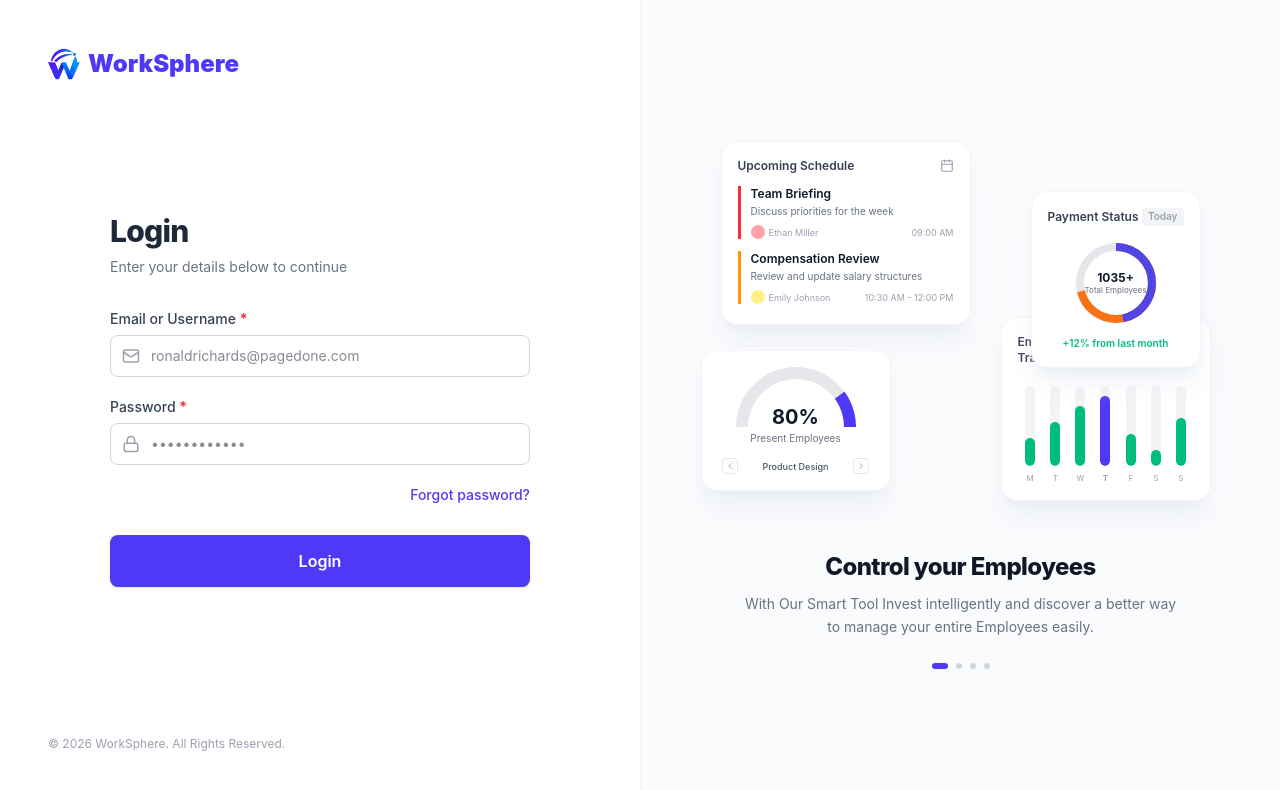
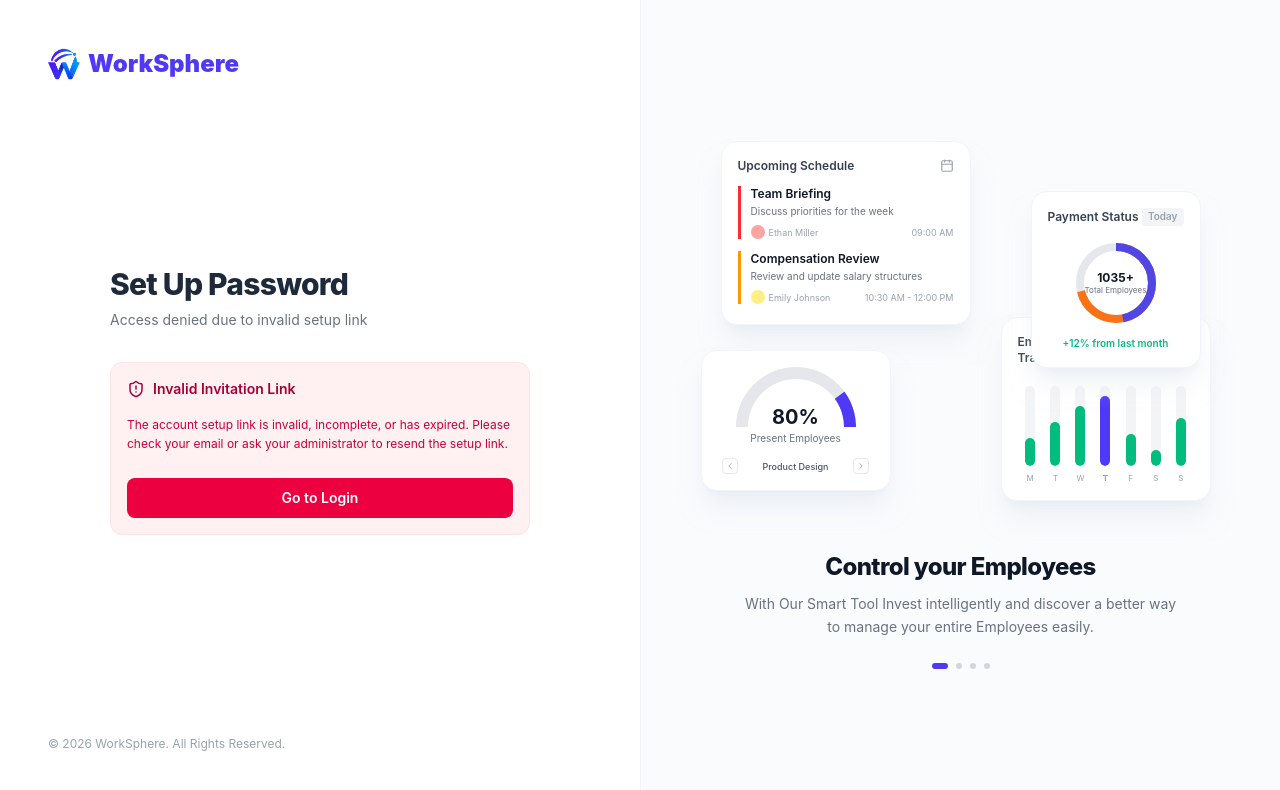
Before and after one commit to Prashantk-2107/HRMS_frontend, a React (Vite) app: page /create-password in a window 1280 px wide. Before the commit this address led to /login. Shown: the top 790 px of the page. Built offline with nearby package versions, Linux system fonts and the light colour scheme; no server answers.

Commit message:
Added create password page for new user

```diff
--- a/index.html
+++ b/index.html
@@ -10,7 +10,7 @@
     (function () {
       try {
         const saved = localStorage.getItem('theme');
-        const theme = saved || (window.matchMedia('(prefers-color-scheme: dark)').matches ? 'dark' : 'light');
+        const theme = saved || 'light';
         if (theme === 'dark') {
           document.documentElement.classList.add('dark');
         } else {
@@ -21,6 +21,15 @@
       }
     })();
   </script>
+  <style>
+    /* Prevent flash of unstyled theme content on reload */
+    html {
+      background-color: #f8fafc; /* light theme fallback: slate-50 */
+    }
+    html.dark {
+      background-color: #020617; /* dark theme fallback: slate-950 */
+    }
+  </style>
 </head>
 
 <body>
--- a/src/app/router/routes/routes.jsx
+++ b/src/app/router/routes/routes.jsx
@@ -4,6 +4,7 @@ import PublicRoute from '../guards/publicRoutes';
 import ProtectedRoute from '../guards/protectedRoutes';
 import LoginPage from '../../../modules/auth/pages/LoginPage';
 import ForgotPasswordPage from '../../../modules/auth/pages/ForgotPasswordPage';
+import CreatePasswordPage from '../../../modules/auth/pages/CreatePasswordPage';
 import DashboardPage from '../../../modules/dashboard/pages/DashboardPage';
 import DashboardLayout from '../../../components/layout/DashboardLayout';
 import EmployeesPage from '../../../modules/employees/pages/EmployeesPage';
@@ -35,6 +36,10 @@ export const routes = [
       {
         path: '/forgot-password',
         element: <ForgotPasswordPage />
+      },
+      {
+        path: '/create-password',
+        element: <CreatePasswordPage />
       }
     ]
   },
--- a/src/context/ThemeContext.jsx
+++ b/src/context/ThemeContext.jsx
@@ -5,8 +5,7 @@ const ThemeContext = createContext();
 export const ThemeProvider = ({ children }) => {
   const [theme, setTheme] = useState(() => {
     const saved = localStorage.getItem('theme');
-    if (saved) return saved;
-    return window.matchMedia('(prefers-color-scheme: dark)').matches ? 'dark' : 'light';
+    return saved || 'light';
   });
 
   useEffect(() => {
--- /dev/null
+++ b/src/modules/auth/components/CreatePasswordForm.jsx
@@ -0,0 +1,140 @@
+import React, { useState } from 'react';
+import { useForm } from 'react-hook-form';
+import { Lock, ShieldAlert } from 'lucide-react';
+import { motion } from 'framer-motion';
+import Input from '../../../components/ui/Input';
+import { useNavigate, useSearchParams, Link } from 'react-router-dom';
+import api, { AUTH_ENDPOINTS } from '../../../services/api';
+import toast from 'react-hot-toast';
+
+const CreatePasswordForm = () => {
+  const navigate = useNavigate();
+  const [searchParams] = useSearchParams();
+  const email = searchParams.get('email');
+  const token = searchParams.get('token');
+  const [isSubmitting, setIsSubmitting] = useState(false);
+
+  const {
+    register,
+    handleSubmit,
+    watch,
+    formState: { errors }
+  } = useForm({
+    defaultValues: {
+      password: '',
+      confirmPassword: ''
+    }
+  });
+
+  const password = watch('password');
+
+  const onSubmit = async (data) => {
+    if (!email || !token) {
+      toast.error('Missing email or verification token.');
+      return;
+    }
+
+    setIsSubmitting(true);
+    try {
+      const response = await api.post(AUTH_ENDPOINTS.CREATE_PASSWORD, {
+        email,
+        password: data.password,
+        token
+      });
+
+      if (response.data.success || response.status === 200) {
+        toast.success('Password set up successfully! You can now log in.');
+        navigate('/login');
+      } else {
+        toast.error(response.data?.message || 'Failed to set up password');
+      }
+    } catch (error) {
+      console.error('Password Setup Error:', error);
+      toast.error(error.response?.data?.message || 'Failed to set up password. Link may be invalid or expired.');
+    } finally {
+      setIsSubmitting(false);
+    }
+  };
+
+  const isInvalid = !email || !token;
+
+  return (
+    <motion.div
+      initial={{ opacity: 0, x: -50 }}
+      animate={{ opacity: 1, x: 0 }}
+      transition={{ duration: 0.3, ease: 'easeOut' }}
+      className="w-full max-w-[420px] mx-auto px-4 sm:px-0"
+    >
+      <div className="mb-8 text-left">
+        <h2 className="text-3xl font-extrabold tracking-tight mb-2">Set Up Password</h2>
+        <p className="text-sm text-gray-500">
+          {isInvalid
+            ? 'Access denied due to invalid setup link'
+            : `Set password for ${email}`
+          }
+        </p>
+      </div>
+
+      {isInvalid ? (
+        <div className="flex flex-col gap-4 p-4 rounded-xl bg-rose-50 border border-rose-100 text-rose-800 text-sm">
+          <div className="flex items-center gap-2 font-semibold">
+            <ShieldAlert size={18} />
+            <span>Invalid Invitation Link</span>
+          </div>
+          <p className="text-xs text-rose-700 leading-relaxed">
+            The account setup link is invalid, incomplete, or has expired. Please check your email or ask your administrator to resend the setup link.
+          </p>
+          <Link
+            to="/login"
+            className="w-full text-center bg-rose-600 hover:bg-rose-700 text-white font-semibold py-2.5 rounded-lg text-sm transition-all duration-200 mt-2"
+          >
+            Go to Login
+          </Link>
+        </div>
+      ) : (
+        <form onSubmit={handleSubmit(onSubmit)} className="flex flex-col gap-5" noValidate>
+          <Input
+            label="New Password"
+            name="password"
+            type="password"
+            placeholder="••••••••••••"
+            icon={Lock}
+            required
+            error={errors.password?.message}
+            {...register('password', {
+              required: 'Password is required',
+              minLength: {
+                value: 6,
+                message: 'Password must be at least 6 characters long'
+              }
+            })}
+          />
+
+          <Input
+            label="Confirm Password"
+            name="confirmPassword"
+            type="password"
+            placeholder="••••••••••••"
+            icon={Lock}
+            required
+            error={errors.confirmPassword?.message}
+            {...register('confirmPassword', {
+              required: 'Please confirm your password',
+              validate: (value) => value === password || 'Passwords do not match'
+            })}
+          />
+
+          <button
+            type="submit"
+            disabled={isSubmitting}
+            className="w-full bg-indigo-600 hover:bg-indigo-700 active:scale-[0.98] disabled:opacity-50 disabled:scale-100 text-white font-semibold py-3.5 px-4 rounded-lg text-base transition-all duration-200 cursor-pointer flex justify-center items-center mt-2.5 shadow-sm"
+          >
+            {isSubmitting ? 'Setting up...' : 'Create Account'}
+          </button>
+        </form>
+      )}
+    </motion.div>
+  );
+};
+
+export default CreatePasswordForm;
--- /dev/null
+++ b/src/modules/auth/pages/CreatePasswordPage.jsx
@@ -0,0 +1,30 @@
+import React from 'react';
+import CreatePasswordForm from '../components/CreatePasswordForm';
+import AuthSlider from '../components/AuthSlider';
+import AuthHeader from '../components/AuthHeader';
+import AuthFooter from '../components/AuthFooter';
+
+const CreatePasswordPage = () => {
+  return (
+    <div className="flex flex-col lg:flex-row lg:h-screen w-full bg-white font-sans text-gray-800 lg:overflow-hidden">
+
+      <div className="w-full lg:w-1/2 p-6 sm:p-10 lg:p-12 flex flex-col justify-between min-h-screen lg:h-screen bg-white mx-auto">
+
+        <AuthHeader />
+
+        <main className="flex-1 flex items-center justify-center py-4">
+          <CreatePasswordForm />
+        </main>
+
+        <AuthFooter />
+
+      </div>
+
+      <div className="hidden lg:flex w-full lg:w-1/2 bg-slate-50/70 flex-col justify-center items-center p-8 sm:p-10 lg:p-12 border-t lg:border-t-0 lg:border-l border-slate-100 min-h-[480px] lg:h-screen lg:overflow-hidden">
+        <AuthSlider />
+      </div>
+    </div>
+  );
+};
+
+export default CreatePasswordPage;
--- a/src/modules/employees/components/EmployeeTable.jsx
+++ b/src/modules/employees/components/EmployeeTable.jsx
@@ -1,16 +1,17 @@
 import React from 'react';
-import { Search, Trash2, Eye, Pencil } from 'lucide-react';
+import { Search, Trash2, Eye, Pencil, Mail } from 'lucide-react';
 import { toast } from 'react-hot-toast';
 import { usePermission } from '../../../hooks/usePermission';
 import { PERMISSIONS } from '../../../constants/permissions';
 
-const EmployeeTable = ({ loading, error, searchTerm, setSearchTerm, employees, isDeleteMode, onDeleteClick, onViewClick, onEditClick, onStatusClick }) => {
+const EmployeeTable = ({ loading, error, searchTerm, setSearchTerm, employees, isDeleteMode, onDeleteClick, onViewClick, onEditClick, onStatusClick, onResendSetupClick }) => {
   const { hasPermission } = usePermission();
   const canView = hasPermission(PERMISSIONS.EMP_VIEW_ANY);
   const canEdit = hasPermission(PERMISSIONS.EMP_UPDATE);
   const canDelete = hasPermission(PERMISSIONS.EMP_DELETE);
+  const canResend = hasPermission(PERMISSIONS.EMP_CREATE);
 
-  const showActionColumn = canView || canEdit || (canDelete && isDeleteMode);
+  const showActionColumn = canView || canEdit || (canDelete && isDeleteMode) || canResend;
   return (
     <div className="bg-white dark:bg-slate-900 rounded-2xl border border-slate-100 dark:border-slate-800 shadow-sm overflow-hidden transition-colors duration-300">
       {/* Search header inside panel */}
@@ -129,6 +130,18 @@ const EmployeeTable = ({ loading, error, searchTerm, setSearchTerm, employees, i
                             <Pencil size={14} />
                           </button>
                         )}
+                        {canResend && !emp.is_email_verified && (
+                          <button
+                            onClick={(e) => {
+                              e.stopPropagation();
+                              onResendSetupClick(emp.email);
+                            }}
+                            className="p-1.5 rounded-lg bg-indigo-50 dark:bg-indigo-950/30 hover:bg-indigo-100 dark:hover:bg-indigo-900/40 text-indigo-600 dark:text-indigo-400 hover:text-indigo-700 dark:hover:text-indigo-300 border border-indigo-200 dark:border-indigo-500/50 transition-all duration-150 cursor-pointer active:scale-90"
+                            title="Resend Invite/Setup Link"
+                          >
+                            <Mail size={14} />
+                          </button>
+                        )}
                         {isDeleteMode && canDelete && (
                           <button
                             onClick={(e) => {
--- a/src/modules/employees/pages/EmployeesPage.jsx
+++ b/src/modules/employees/pages/EmployeesPage.jsx
@@ -2,7 +2,7 @@ import React, { useState, useEffect } from 'react';
 import { UserPlus, FileDown, Trash2, ShieldAlert, UserCheck } from 'lucide-react';
 import { toast } from 'react-hot-toast';
 import { motion, AnimatePresence } from 'framer-motion';
-import api, { EMPLOYEE_ENDPOINTS } from '../../../services/api';
+import api, { EMPLOYEE_ENDPOINTS, AUTH_ENDPOINTS } from '../../../services/api';
 import StatsCards from '../components/StatsCards';
 import EmployeeTable from '../components/EmployeeTable';
 import AddEmployeeModal from '../components/AddEmployeeModal';
@@ -110,6 +110,24 @@ const EmployeesPage = () => {
       toast.error(err.response?.data?.message || 'Failed to update status', { id: toastId });
     } finally {
       setIsUpdating(false);
+    }
+  };
+
+  const handleResendSetupClick = async (email) => {
+    const toastId = toast.loading(`Resending invitation link to ${email}...`);
+    try {
+      const response = await api.post(AUTH_ENDPOINTS.RESEND_SETUP_LINK, {
+        email,
+        frontendUrl: window.location.origin
+      });
+      if (response.data?.success || response.status === 200) {
+        toast.success(`Invitation link resent to ${email} successfully!`, { id: toastId });
+      } else {
+        toast.error(response.data?.message || 'Failed to resend invitation link', { id: toastId });
+      }
+    } catch (err) {
+      console.error('Failed to resend invitation link:', err);
+      toast.error(err.response?.data?.message || 'Failed to resend invitation link', { id: toastId });
     }
   };
 
@@ -222,6 +240,7 @@ const EmployeesPage = () => {
         onViewClick={handleViewClick}
         onEditClick={handleEditClick}
         onStatusClick={handleStatusClick}
+        onResendSetupClick={handleResendSetupClick}
       />
 
       {/* Add Employee Modal */}
--- a/src/modules/holidays/components/CalendarLegend.jsx
+++ b/src/modules/holidays/components/CalendarLegend.jsx
@@ -10,7 +10,7 @@ const CalendarLegend = () => {
   return (
     <div className="bg-white dark:bg-slate-900 p-5 rounded-2xl border border-slate-100 dark:border-slate-800 shadow-sm flex flex-col gap-3 transition-colors duration-200">
       <h4 className="font-bold text-slate-800 dark:text-slate-100 text-sm">Calendar Legend</h4>
-      <div className="grid grid-cols-2 sm:grid-cols-3 lg:grid-cols-5 gap-3">
+      <div className="flex flex-wrap items-center gap-x-6 gap-y-3">
         {legendItems.map((item, idx) => (
           <div key={idx} className="flex items-center gap-2.5">
             <span className={`w-3.5 h-3.5 rounded-md border ${item.color} flex-shrink-0`} />
--- a/src/services/api/axios.js
+++ b/src/services/api/axios.js
@@ -1,8 +1,19 @@
 import axios from 'axios';
 import toast from 'react-hot-toast';
 
+// Dynamically determine the backend API URL based on the current hostname
+const getBaseURL = () => {
+  if (import.meta.env.VITE_API_URL) {
+    return import.meta.env.VITE_API_URL;
+  }
+  const hostname = window.location.hostname;
+  const protocol = window.location.protocol;
+  // Default to port 5000 of the hostname that served the frontend
+  return `${protocol}//${hostname}:5000/api/v1`;
+};
+
 const apiInstance = axios.create({
-  baseURL: 'http://localhost:5000/api/v1',
+  baseURL: getBaseURL(),
   headers: {
     'Content-Type': 'application/json',
   },
--- a/src/services/api/endpoints.js
+++ b/src/services/api/endpoints.js
@@ -7,6 +7,8 @@ export const AUTH_ENDPOINTS = {
   FORGOT_PASSWORD: '/auth/forget-password',
   VERIFY_OTP: '/auth/verify-otp',
   RESET_PASSWORD: '/auth/reset-password',
+  CREATE_PASSWORD: '/auth/create-password',
+  RESEND_SETUP_LINK: '/auth/resend-setup-link',
 };
 
 export const EMPLOYEE_ENDPOINTS = {
```
